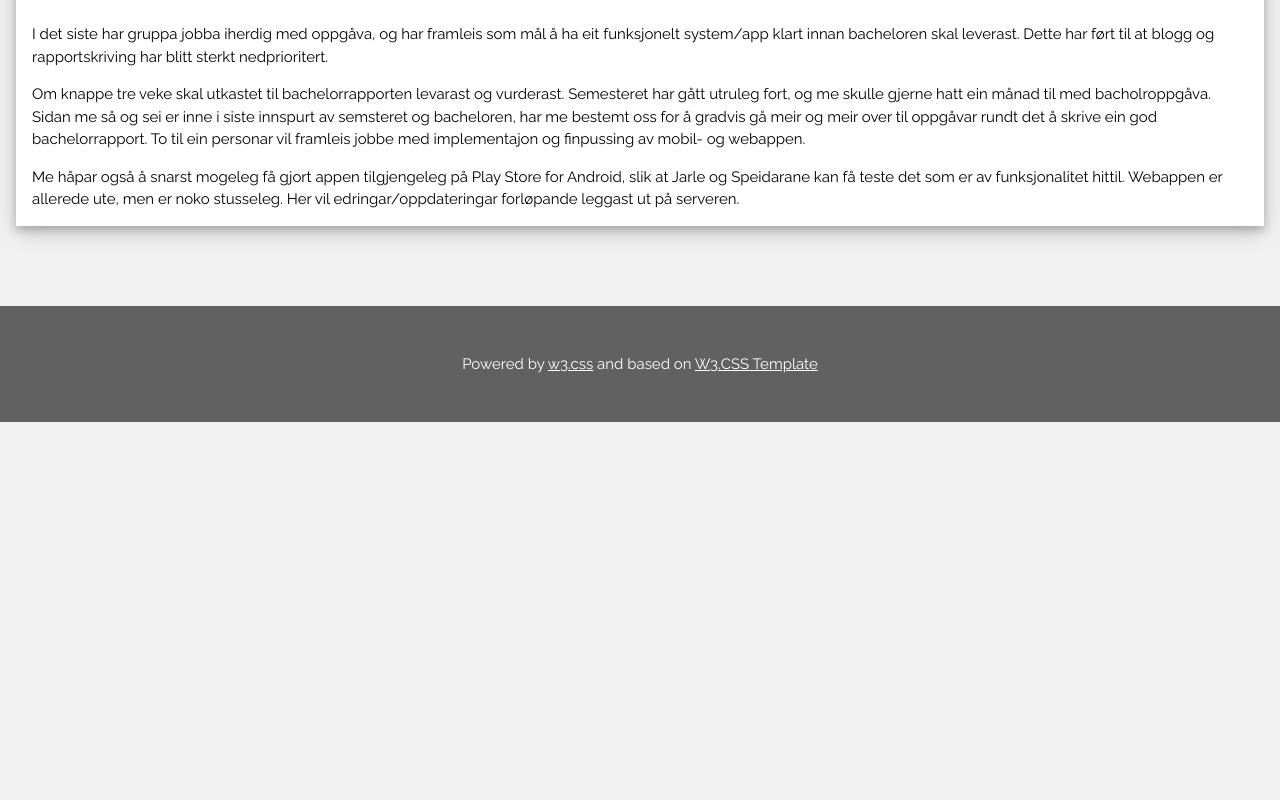
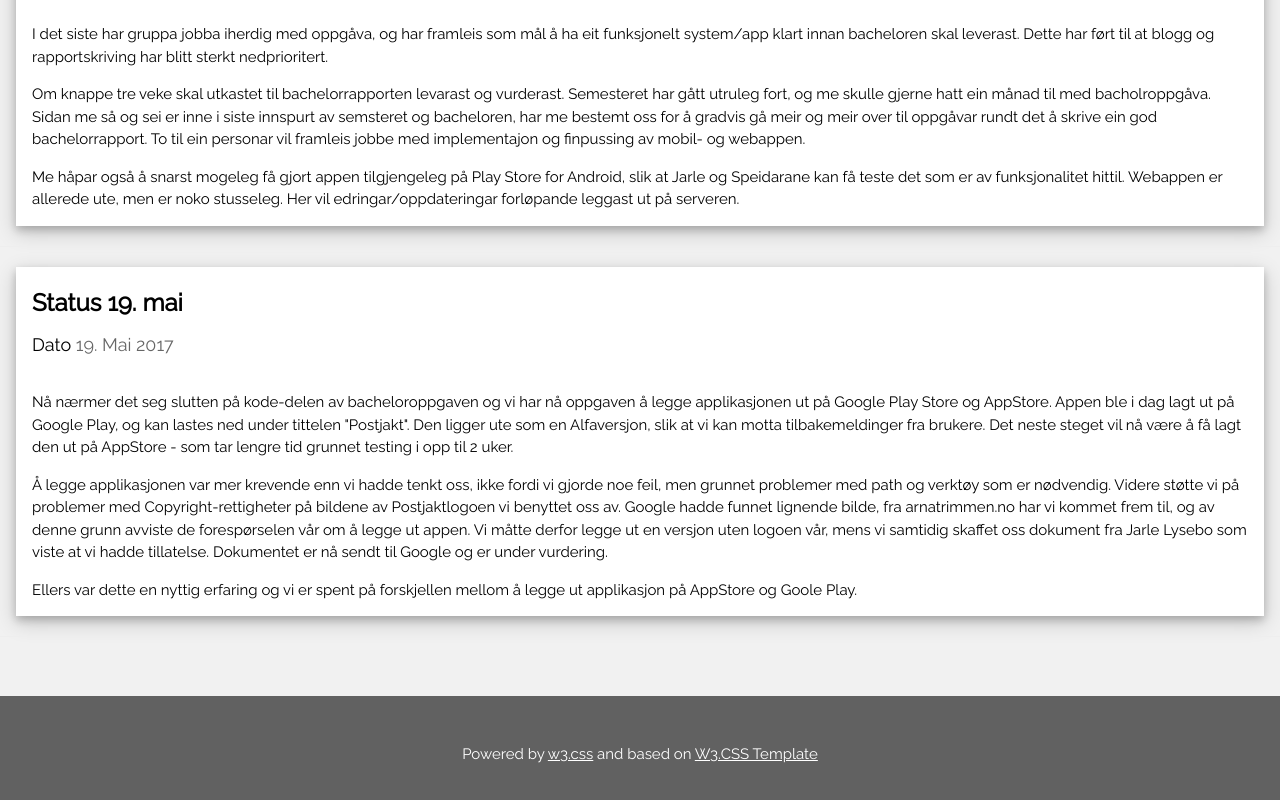
Before and after one commit to tnes/Website, a plain HTML site: page public_html/bloggInnlegg.html in a window 1280 px wide. Shown: the part 4425-5225 px from the top of the page. Before the commit the page ends 4847 px from the top, so only its background shows below. Drawn offline with Linux system fonts and the light colour scheme.

Commit message:
Blogginnlegg

```diff
--- a/public_html/bloggInnlegg.html
+++ b/public_html/bloggInnlegg.html
@@ -330,6 +330,30 @@ and is wrapped around the whole page content, except for the footer in this exam
   </div>
   <hr>
 
+  <!-- Blog entry -->
+  <div id="19-mai" class="w3-card-4 w3-margin w3-white">
+    <div class="w3-container w3-padding-8">
+      <h3><b>Status 19. mai</b></h3>
+      <h5>Dato <span class="w3-opacity">19. Mai 2017</span></h5>
+    </div>
+    <div class="w3-container">
+      <p>
+        Nå nærmer det seg slutten på kode-delen av bacheloroppgaven og vi har nå oppgaven å legge applikasjonen ut på Google Play Store og AppStore.
+        Appen ble i dag lagt ut på Google Play, og kan lastes ned under tittelen "Postjakt". Den ligger ute som en Alfaversjon, slik at vi kan motta tilbakemeldinger fra brukere.
+        Det neste steget vil nå være å få lagt den ut på AppStore - som tar lengre tid grunnet testing i opp til 2 uker.
+      </p>
+      <p>
+        Å legge applikasjonen var mer krevende enn vi hadde tenkt oss, ikke fordi vi gjorde noe feil, men grunnet problemer med path og verktøy som er nødvendig.
+        Videre støtte vi på problemer med Copyright-rettigheter på bildene av Postjaktlogoen vi benyttet oss av. Google hadde funnet lignende bilde, fra arnatrimmen.no har vi kommet frem til, og av denne grunn avviste de forespørselen vår om å legge ut appen.
+        Vi måtte derfor legge ut en versjon uten logoen vår, mens vi samtidig skaffet oss dokument fra Jarle Lysebo som viste at vi hadde tillatelse. Dokumentet er nå sendt til Google og er under vurdering.
+      </p>
+      <p>
+        Ellers var dette en nyttig erfaring og vi er spent på forskjellen mellom å legge ut applikasjon på AppStore og Goole Play.
+      </p>
+    </div>
+  </div>
+  <hr>
+
 
 
 
```
